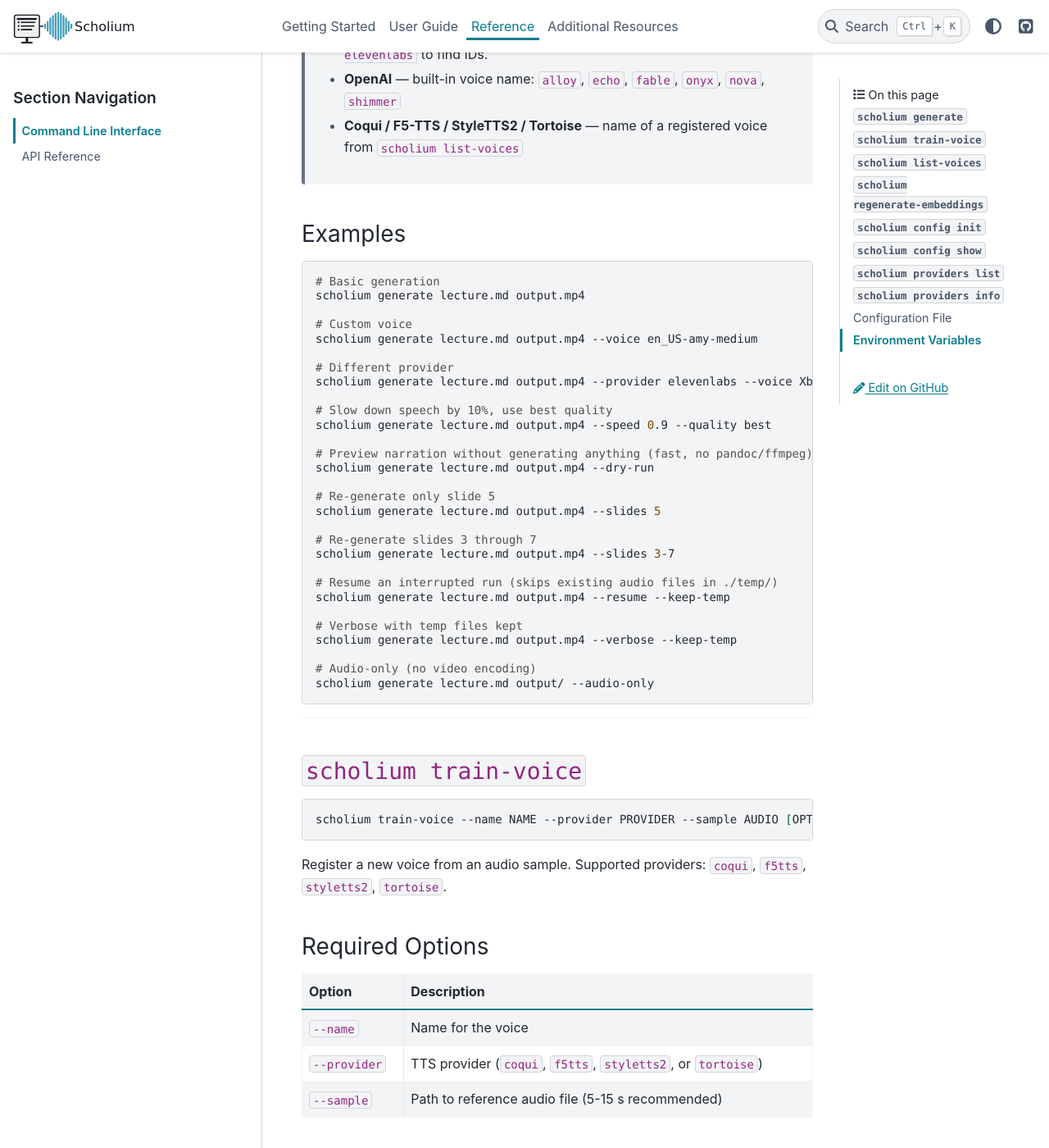
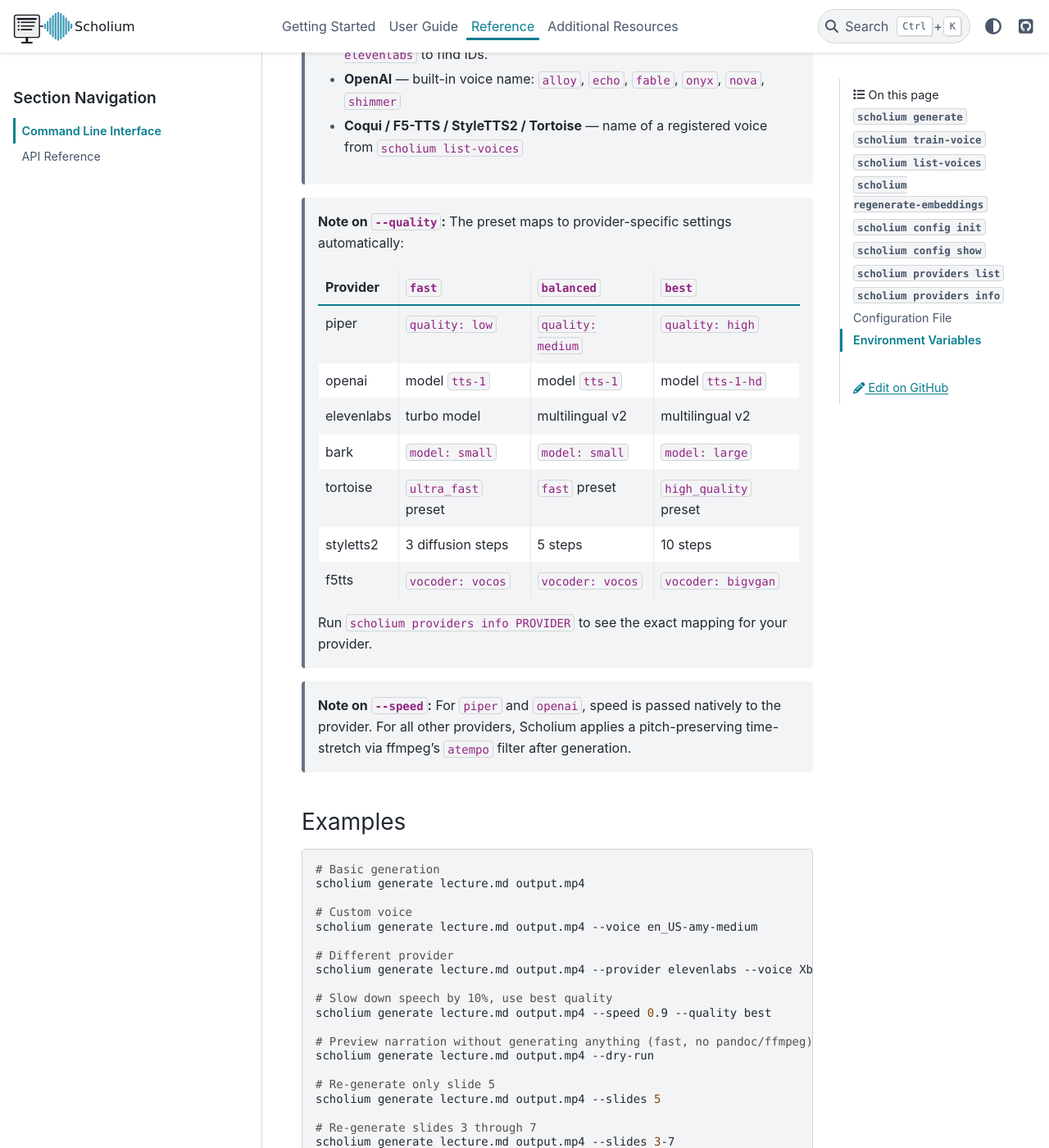
Before and after one commit to ccaprani/scholium, a Sphinx documentation site: the page built from docs/user/cli.md, in a window 1280 px wide and 1400 px high, scrolled down 1758 px. Shown: the whole window at 82% size. Built offline with Sphinx 7.4.7 and the PyData theme 0.15.4, drawn with Linux system fonts in a browser that asks for light colours; some of the changed text lies outside the part shown.

Commit message:
Improve CLI UX: --path consistency, quality docs, providers info, fix debug print

````diff
--- a/docs/user/cli.md
+++ b/docs/user/cli.md
@@ -42,6 +42,22 @@ Generate an instructional video from markdown slides with embedded narration.
 > - **ElevenLabs** — the **Voice ID** (not the display name), e.g. `Xb7hH8MSUJpSbSDYk0k2`. Run `scholium list-voices --provider elevenlabs` to find IDs.
 > - **OpenAI** — built-in voice name: `alloy`, `echo`, `fable`, `onyx`, `nova`, `shimmer`
 > - **Coqui / F5-TTS / StyleTTS2 / Tortoise** — name of a registered voice from `scholium list-voices`
+
+> **Note on `--quality`:** The preset maps to provider-specific settings automatically:
+>
+> | Provider | `fast` | `balanced` | `best` |
+> |----------|--------|------------|--------|
+> | piper | `quality: low` | `quality: medium` | `quality: high` |
+> | openai | model `tts-1` | model `tts-1` | model `tts-1-hd` |
+> | elevenlabs | turbo model | multilingual v2 | multilingual v2 |
+> | bark | `model: small` | `model: small` | `model: large` |
+> | tortoise | `ultra_fast` preset | `fast` preset | `high_quality` preset |
+> | styletts2 | 3 diffusion steps | 5 steps | 10 steps |
+> | f5tts | `vocoder: vocos` | `vocoder: vocos` | `vocoder: bigvgan` |
+>
+> Run `scholium providers info PROVIDER` to see the exact mapping for your provider.
+
+> **Note on `--speed`:** For `piper` and `openai`, speed is passed natively to the provider. For all other providers, Scholium applies a pitch-preserving time-stretch via ffmpeg's `atempo` filter after generation.
 
 ### Examples
 
@@ -234,8 +250,8 @@ scholium config init
 # Write to a custom location
 scholium config init --path project/settings.yaml
 
-# Overwrite an existing file
-scholium config init --force
+# Overwrite an existing file at a custom location
+scholium config init --path project/settings.yaml --force
 ```
 
 Edit only the settings you want to change — everything else defaults to sensible values.
````
Also changed, not shown: other parts of docs/user/cli.md (+2 -2 lines), docs/user/advanced-config.md (+1 -1 lines), 3 other files.
